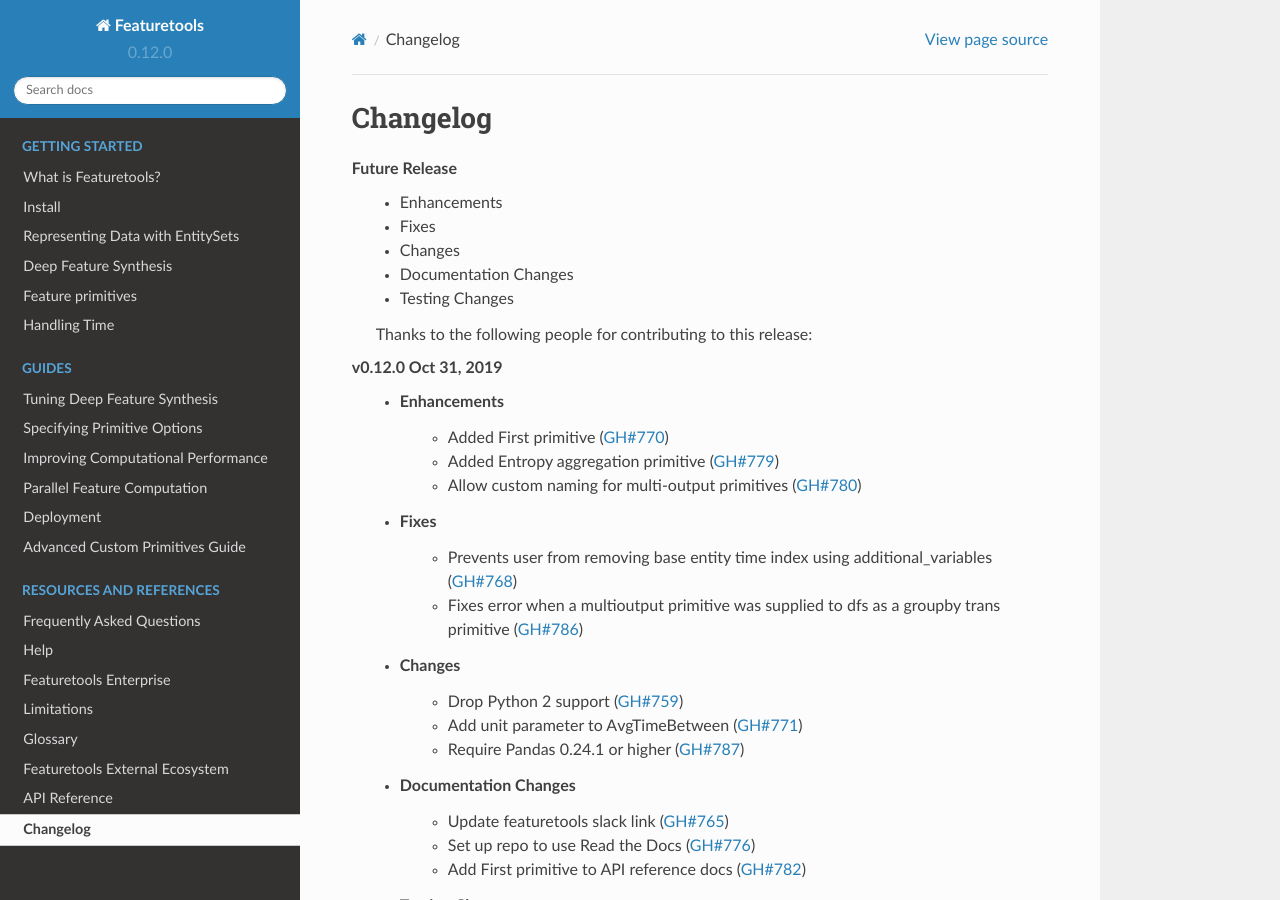
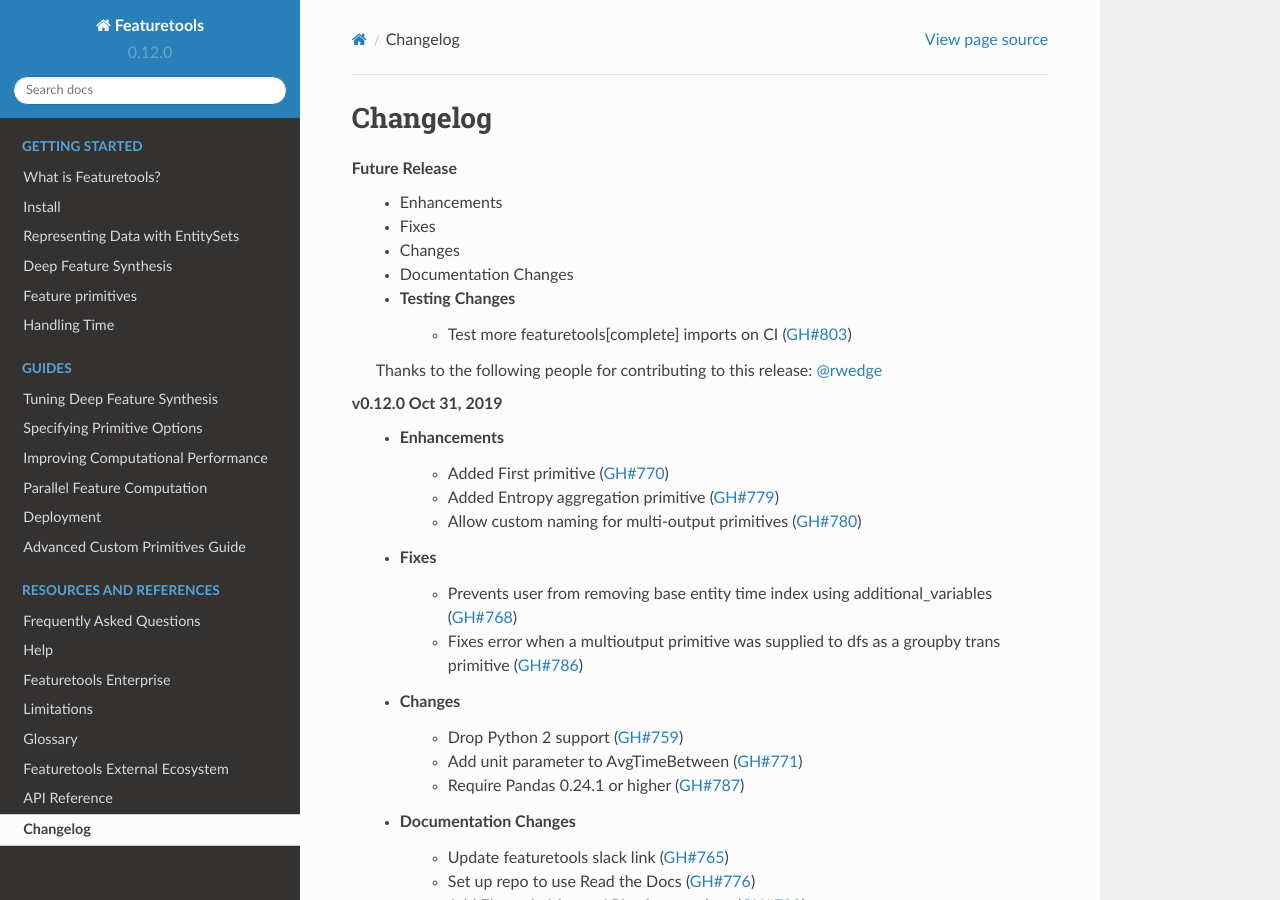
Before and after one commit to alteryx/featuretools, a Sphinx documentation site: the page built from docs/source/changelog.rst, in a window 1280 px wide and 900 px high. Built offline with Sphinx 7.4.7 and the Read the Docs theme 2.0.0, drawn with Linux system fonts in a browser that asks for light colours; pages that are not in the unit, such as notebooks, are missing from menus.

Commit message:
update changelog

```diff
--- a/docs/source/changelog.rst
+++ b/docs/source/changelog.rst
@@ -8,8 +8,10 @@
     * Changes
     * Documentation Changes
     * Testing Changes
+        * Test more featuretools[complete] imports on CI (:pr:`803`)
 
     Thanks to the following people for contributing to this release:
+    :user:`rwedge`
 
 **v0.12.0 Oct 31, 2019**
     * Enhancements
```
